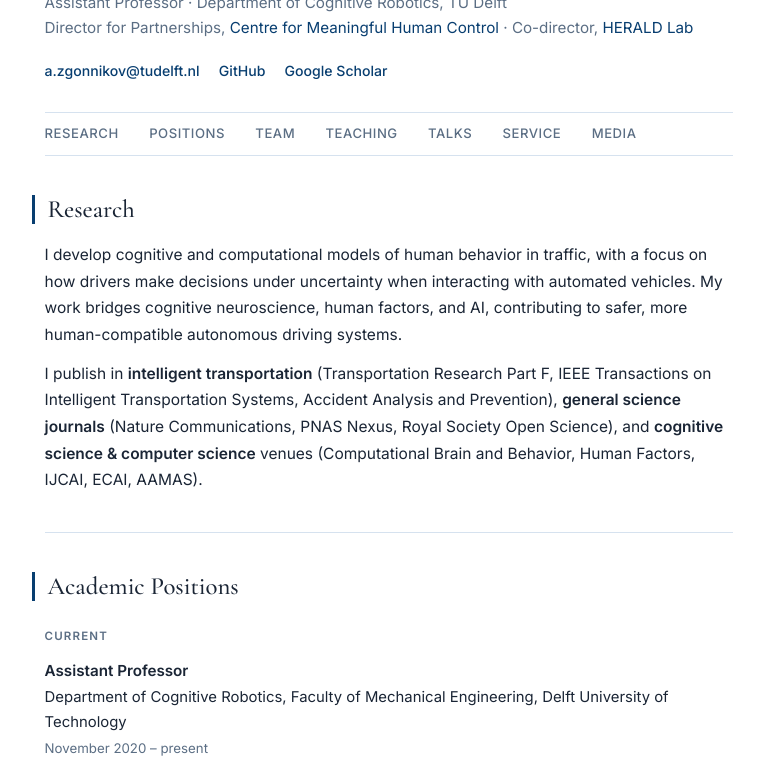
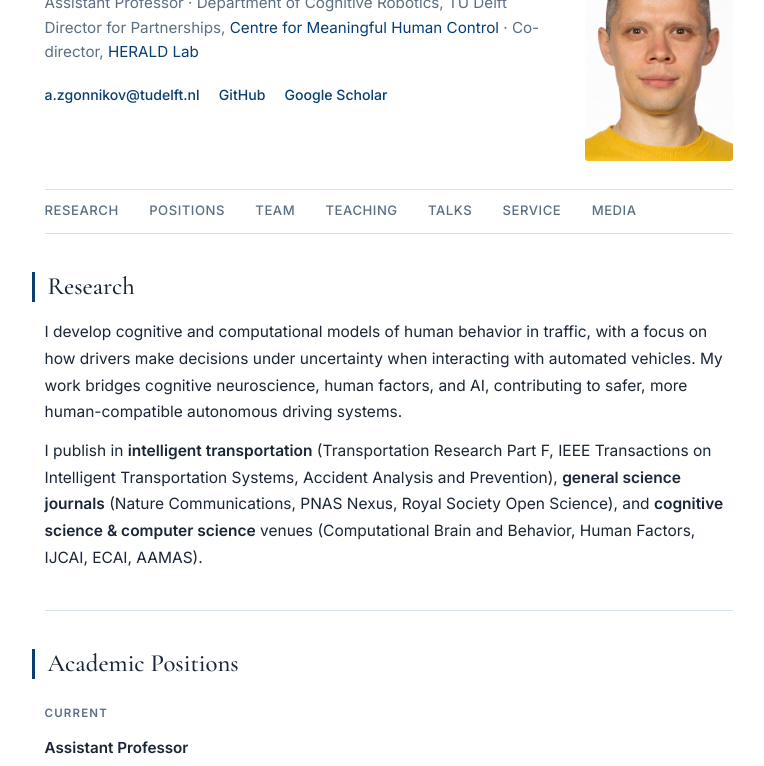
Before and after one commit to cherepaha/cherepaha.github.io, a plain HTML site: page index.html in a window 1280 px wide. Shown: the part 131-897 px from the top of the page, without its empty margins (251-1015 px from the left). Drawn offline with nearby package versions, Linux system fonts and the light colour scheme.

Commit message:
Add files via upload

```diff
--- a/index.html
+++ b/index.html
@@ -78,9 +78,27 @@
       flex-wrap: wrap;
       gap: 0.3rem 1.2rem;
       font-size: 0.88rem;
+      margin-bottom: 0;
+    }
+    .contact-links a { font-weight: 500; }
+
+    /* ─── Header photo layout ─── */
+    .header-top {
+      display: flex;
+      align-items: flex-start;
+      gap: 2.4rem;
       margin-bottom: 1.8rem;
     }
-    .contact-links a { font-weight: 500; }
+    .header-text { flex: 1; min-width: 0; }
+    .headshot {
+      width: 148px;
+      aspect-ratio: 1 / 1.56;
+      object-fit: cover;
+      object-position: center top;
+      border-radius: 3px;
+      flex-shrink: 0;
+      display: block;
+    }
 
     /* section jump nav */
     .jump-nav {
@@ -275,6 +293,9 @@
     /* ─── Responsive ─── */
     @media (max-width: 580px) {
       .name { font-size: 2.3rem; }
+      .header-top { flex-direction: column-reverse; align-items: center; text-align: center; }
+      .headshot { width: 110px; }
+      .contact-links { justify-content: center; }
       .team-row, .teaching-row, .service-row { grid-template-columns: 1fr; }
       .team-date, .teaching-year { text-align: left; }
       .jump-nav a { font-size: 0.75rem; margin-right: 0.6rem; }
@@ -286,6 +307,8 @@
 <div class="wrap">
 
   <header>
+    <div class="header-top">
+      <div class="header-text">
         <h1 class="name">Arkady Zgonnikov</h1>
         <p class="tagline">
           Assistant Professor &middot; Department of Cognitive Robotics, TU Delft<br>
@@ -296,6 +319,9 @@
           <a href="mailto:a.zgonnikov@tudelft.nl">a.zgonnikov@tudelft.nl</a>
           <a href="https://github.com/cherepaha" target="_blank">GitHub</a>
           <a href="https://scholar.google.com/citations?user=QN82ZIcAAAAJ&hl=en" target="_blank">Google Scholar</a>
+        </div>
+      </div>
+      <img src="photo_AZ_crop_fixed.jpg" alt="Arkady Zgonnikov" class="headshot">
     </div>
     <nav class="jump-nav">
       <a href="#research">Research</a>
```
Lines whose indentation alone changed are shown as unchanged.
